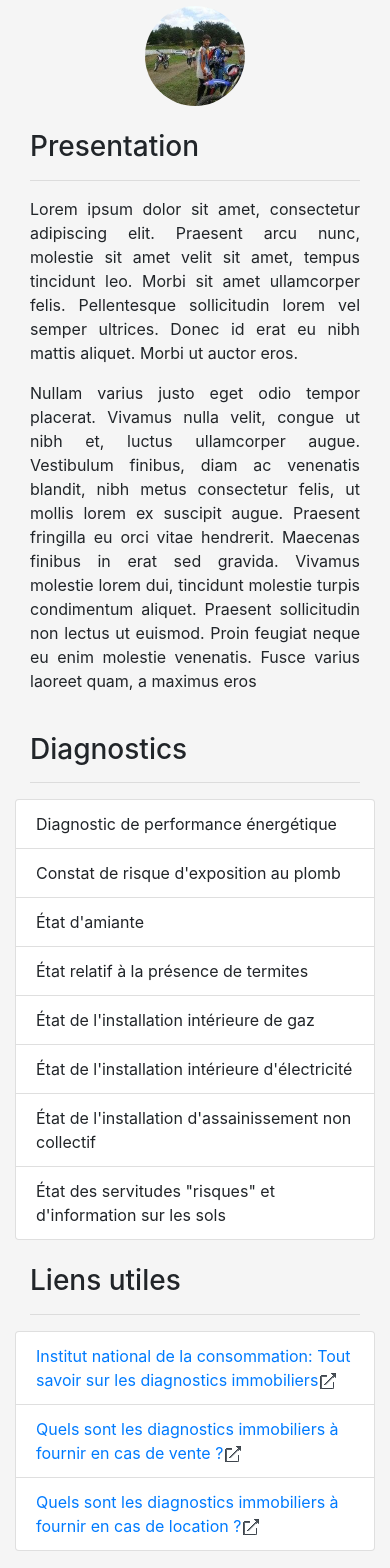
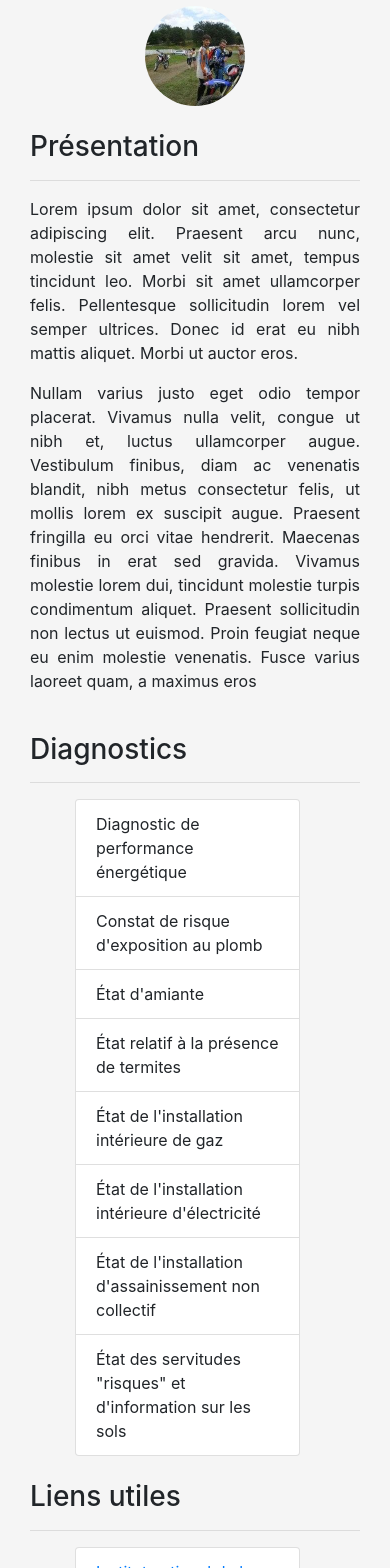
Before and after one commit to BaptisteV/SPA-VDI-CI, a React (Create React App) app: page / in a window 390 px wide. Shown: the part 280-1848 px from the top of the page. Built offline with nearby package versions, Linux system fonts and the light colour scheme.

Commit message:
Improved responsivness

```diff
--- a/src/Contact.js
+++ b/src/Contact.js
@@ -58,13 +58,13 @@ class Contact extends React.Component {
         </div>
         <EmptySpacer />
         <div className="row">
-          <div className="col-md-4"></div>
-          <ul className="list-group col-md-4">
+          <div className="col-lg-4 col-xs-2"></div>
+          <ul className="list-group col-lg-4 col-xs-10">
             <li className="list-group-item">Viloin Diagnostic Immobilier</li>
             <li className="list-group-item">377 rue Gauthier</li>
             <li className="list-group-item">21850 Saint-Apollinaire</li>
           </ul>
-          <div className="col-md-4"></div>
+          <div className="col-lg-4 col-xs-2"></div>
         </div>
         <EmptySpacer />
         {map}
--- a/src/Presentation.js
+++ b/src/Presentation.js
@@ -35,8 +35,8 @@ class Presentation extends React.Component {
 			<div className="container quick-fadein">
 				<PageTopImage src={portraitImage} alt="Portrait" />
 				<div className="row">
-					<div className="col-md-12">
-						<h3>Presentation</h3>
+					<div className="col">
+						<h3>Présentation</h3>
 						<hr />
 						{this.content.presentation.map((paragraph, i) => {
 							return <p key={i}>{paragraph}</p>;
@@ -47,19 +47,20 @@ class Presentation extends React.Component {
 				<h3>Diagnostics</h3>
 				<hr />
 				<div className="row">
-					<div className="col-md-4"></div>
-					<ul className="list-group">
+					<div className="col-2"></div>
+					<ul className="list-group col-8">
 						{this.content.disagnostics.map((diag, i) => {
 							return <li key={i} className="list-group-item">{diag}</li>;
 						})}
 					</ul>
+					<div className="col-2"></div>
 				</div>
 				<EmptySpacer />
 				<h3>Liens utiles</h3>
 				<hr />
 				<div className="row">
-					<div className="col-md-4"></div>
-					<ul className="list-group">
+					<div className="col-2"></div>
+					<ul className="list-group col-8">
 						{this.content.links.map((linksItem, i) => {
 							return (
 								<li className="list-group-item">
@@ -73,6 +74,7 @@ class Presentation extends React.Component {
 							);
 						})}
 					</ul>
+					<div className="col-2"></div>
 				</div>
 				<EmptySpacer />
 			</div>
```
